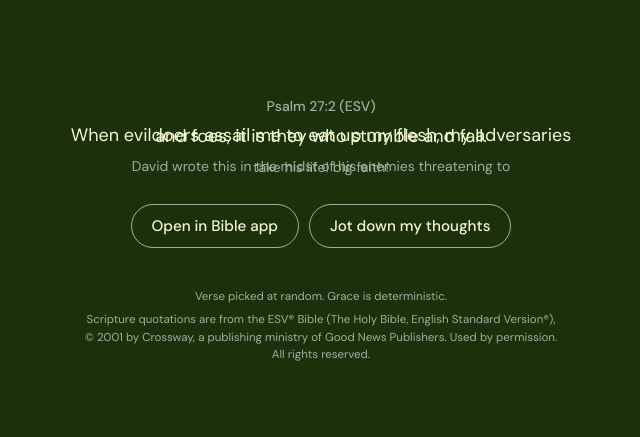
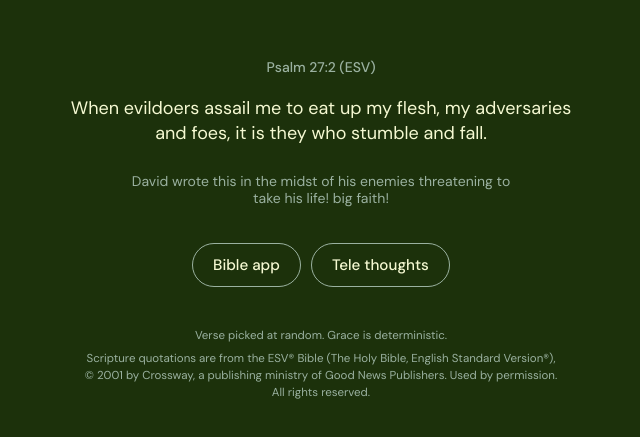
Before and after one commit to pufftofu/33, a plain HTML site: page index.html in a window 1280 px wide. Shown: the part 171-608 px from the top of the page, without its empty margins (319-959 px from the left). Drawn offline with Linux system fonts and the light colour scheme.

Commit message:
Update index.html

```diff
--- a/index.html
+++ b/index.html
@@ -44,7 +44,7 @@
     }
     #verse {
       font-size: 18px;
-      line-height: 1.3px;
+      line-height: 1.35;
       margin: 0;
       white-space: pre-line;
       overflow-wrap: anywhere;
@@ -54,7 +54,7 @@
       color: var(--note);
       margin: 28px auto 0;
       max-width: 400px;
-      line-height: 1.2px;
+      line-height: 1.2;
       white-space: pre-line;
       overflow-wrap: anywhere;
     }
@@ -93,8 +93,8 @@
     <p id="verse"></p>
     <p id="note"></p>
     <div class="actions">
-      <a class="btn" id="bible" href="#" target="_blank" rel="noopener">Open in Bible app</a>
-      <a class="btn" id="tg" href="#" target="_blank" rel="noopener">Jot down my thoughts</a>
+      <a class="btn" id="bible" href="#" target="_blank" rel="noopener">Bible app</a>
+      <a class="btn" id="tg" href="#" target="_blank" rel="noopener">Tele thoughts</a>
     </div>
   </main>
 
```
